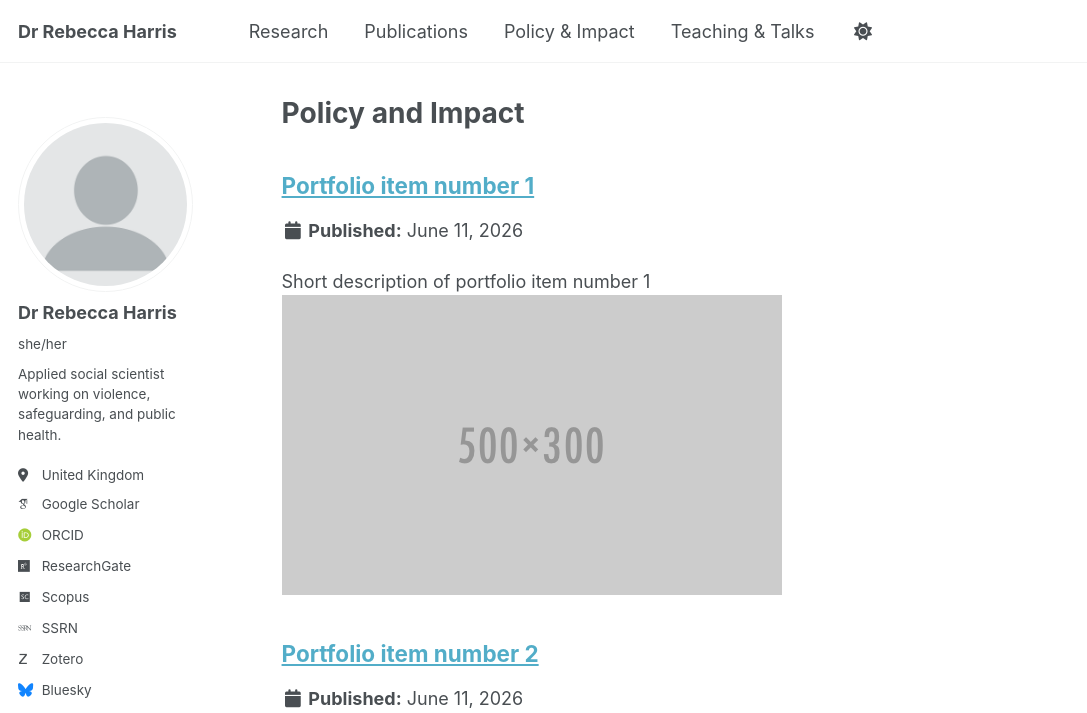
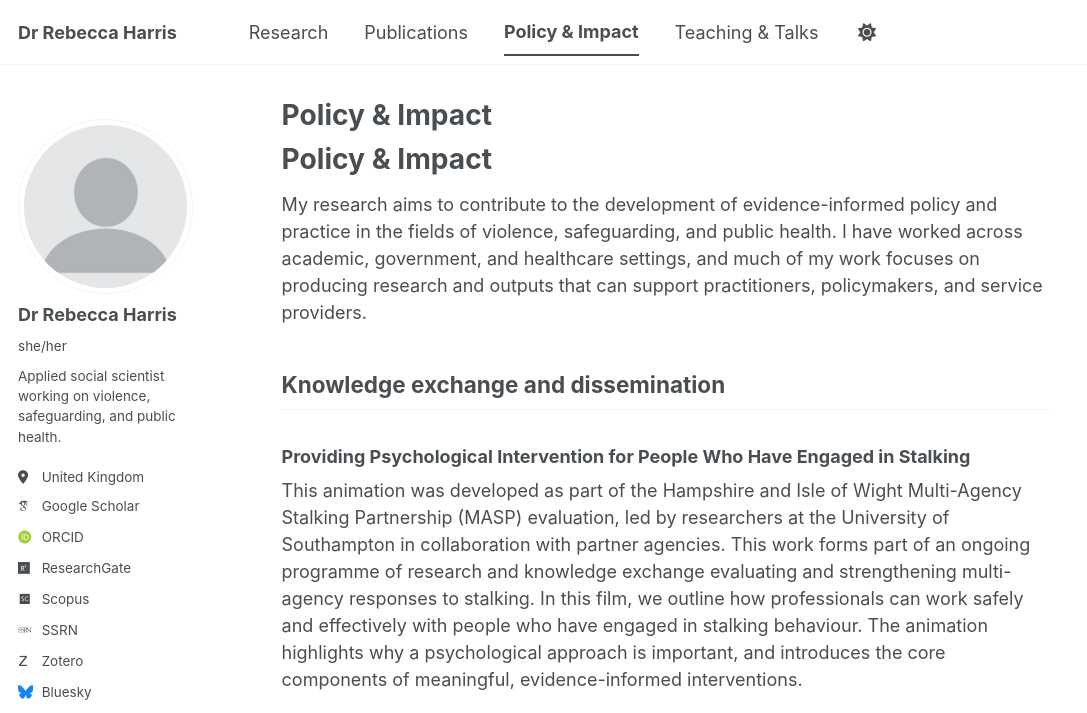
Before and after one commit to DrRebeccaHarris/drrebeccaharris.github.io, a Jekyll site: the page built from _pages/policy-and-impact.md, in a window 1280 px wide and 1400 px high. Shown: the top 713 px of the window, without its empty margins (0-1087 px from the left). Built offline with Jekyll 4.4.1, drawn with Linux system fonts in a browser that asks for light colours; some web fonts are replaced; a script bundle is joined from its source files by our own code; library files that are not in the unit come from our copies; some of the changed text lies outside the part shown; grey boxes are pictures that could not be loaded.

Commit message:
Update policy-and-impact.md

```diff
--- a/_pages/policy-and-impact.md
+++ b/_pages/policy-and-impact.md
@@ -1,13 +1,41 @@
 ---
-layout: archive
-title: "Policy and Impact"
-permalink: /policyandimpact/
+layout: single
+title: "Policy & Impact"
+permalink: /policy-and-impact/
 author_profile: true
 ---
 
-{% include base_path %}
+Policy & Impact
+======
 
+My research aims to contribute to the development of evidence-informed policy and practice in the fields of violence, safeguarding, and public health. I have worked across academic, government, and healthcare settings, and much of my work focuses on producing research and outputs that can support practitioners, policymakers, and service providers.
 
-{% for post in site.portfolio %}
-  {% include archive-single.html %}
-{% endfor %}
+Knowledge exchange and dissemination
+------
+
+### Providing Psychological Intervention for People Who Have Engaged in Stalking
+
+This animation was developed as part of the Hampshire and Isle of Wight Multi-Agency Stalking Partnership (MASP) evaluation, led by researchers at the University of Southampton in collaboration with partner agencies. This work forms part of an ongoing programme of research and knowledge exchange evaluating and strengthening multi-agency responses to stalking. In this film, we outline how professionals can work safely and effectively with people who have engaged in stalking behaviour. The animation highlights why a psychological approach is important, and introduces the core components of meaningful, evidence-informed interventions.
+
+<iframe src="https://player.vimeo.com/video/1108012967"
+width="640"
+height="360"
+frameborder="0"
+allow="autoplay; fullscreen; picture-in-picture"
+allowfullscreen></iframe>
+
+Research and evaluation
+------
+
+Current and previous projects include:
+
+- Evaluation of the Hampshire and Isle of Wight Multi-Agency Stalking Partnership (MASP).
+- Research using the Violence Against Children Surveys (VACS) to examine childhood exposure to domestic violence and abuse in low- and middle-income countries.
+- Home Office research relating to domestic abuse and violence against women and girls.
+- Research on disability, violence, and reproductive health in Nepal.
+- Research exploring links between climate change and intimate partner violence.
+
+Professional experience
+------
+
+Alongside my academic work, I have experience conducting research within government and working within NHS mental health services. My work draws on perspectives from academia, policy, and practice, with a particular interest in how evidence can be translated into meaningful improvements in services and outcomes.
```
